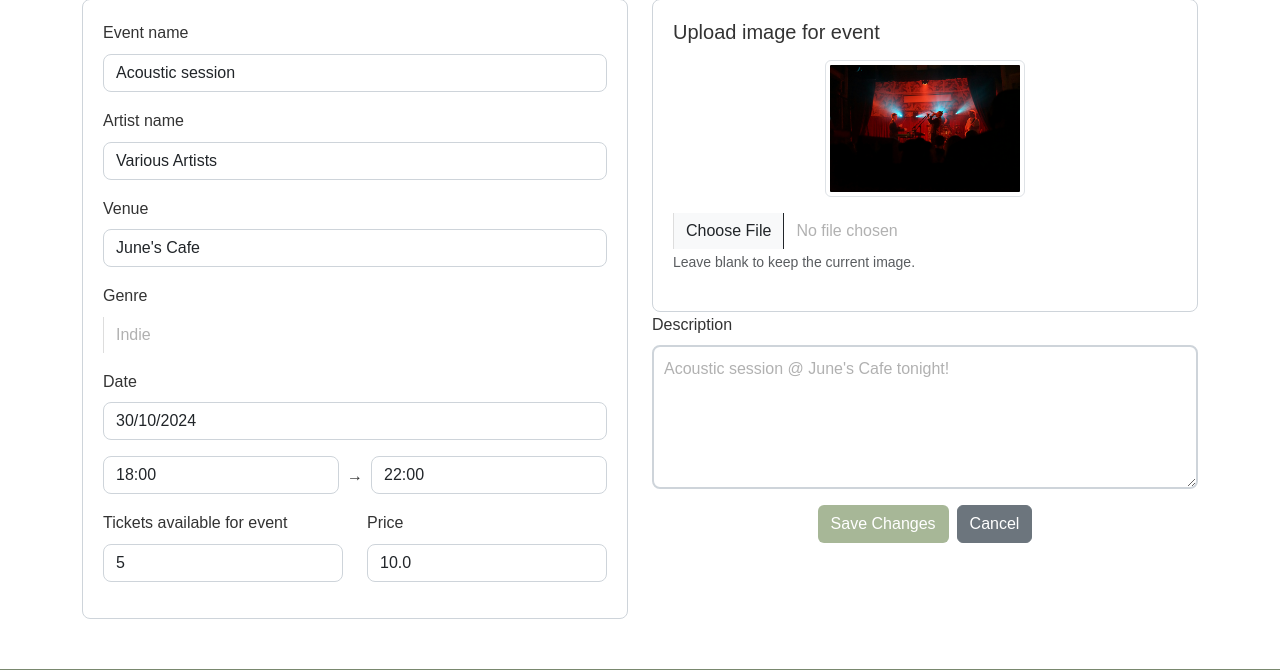
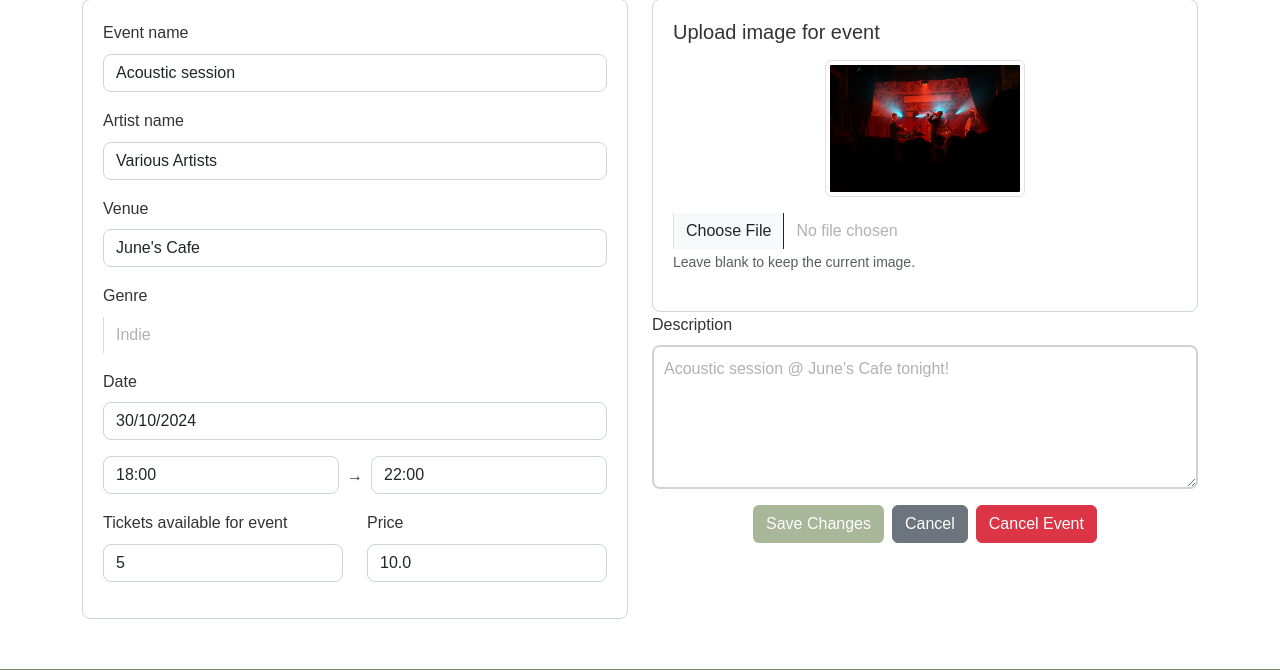
Before and after one commit to VictorKempf/IAB207_Assignment3, a Flask app: page /edit_event/9 in a window 1280 px wide. Shown: the part 303-973 px from the top of the page. Run offline with Flask 3, Linux system fonts and the light colour scheme; a user stored in the database is signed in; some libraries are stand-ins or nearby versions; some web fonts are replaced.

Commit message:
Added a cancel event button on the edit event page. Fixed error message when incorrect login. Added status display on event history for created events.

```diff
--- a/GreenGroove/website/auth.py
+++ b/GreenGroove/website/auth.py
@@ -31,7 +31,7 @@ def login():
                 return redirect(url_for('main.index'))
             return redirect(nextp)
         else:
-            flash(error)
+            flash(error, 'danger')
     return render_template('user.html', form=login_form, heading='Login')
 
 @auth_bp.route('/register', methods=['GET', 'POST'])
--- a/GreenGroove/website/templates/EditEvent.html
+++ b/GreenGroove/website/templates/EditEvent.html
@@ -104,6 +104,12 @@
                             <div class="col-md-12 d-flex justify-content-center">
                                 <button type="submit" class="btn save-btn" style="width: auto;">Save Changes</button>
                                 <a href="{{ url_for('main.BookingHistory') }}" class="btn btn-secondary ms-2">Cancel</a>
+
+                                <!-- New Cancel Event Button -->
+                                <button type="submit" name="cancel_event" class="btn btn-danger ms-2" onclick="return confirm('Are you sure you want to cancel this event?');">
+                                    Cancel Event
+                                </button>
+
                             </div>
                         </div>
                     </div>
--- a/GreenGroove/website/views.py
+++ b/GreenGroove/website/views.py
@@ -327,95 +327,117 @@ def edit_event(event_id):
         flash('You do not have permission to edit this event.', 'danger')
         return redirect(url_for('main.BookingHistory'))
 
+    # Prevent editing of cancelled events
+    if event.status == Event.CANCELLED:
+        flash('You cannot edit a cancelled event.', 'warning')
+        return redirect(url_for('main.BookingHistory'))
+
     if request.method == 'POST':
-        # Get form data from the request
-        event_name = request.form.get('eventName').strip()
-        artist_name = request.form.get('artistName').strip()
-        venue = request.form.get('venue').strip()
-        description = request.form.get('description').strip()
-        date_str = request.form.get('date').strip()  # Get date as string from form
-        start_time_str = request.form.get('startTime').strip()
-        end_time_str = request.form.get('endTime').strip()
-        price_str = request.form.get('price').strip()
-        ticket_amount_str = request.form.get('tickets').strip()
-        genre = request.form.get('genre').strip()  # Get genre from the form
+        # Check which button was pressed
+        if 'cancel_event' in request.form:
+            # Handle Event Cancellation
+            # Update the event status to 'Cancelled'
+            event.status = Event.CANCELLED
 
-        # Validate required fields
-        if not all([event_name, artist_name, venue, description, date_str, start_time_str, end_time_str, price_str, ticket_amount_str, genre]):
-            flash('All fields are required.', 'danger')
-            return redirect(url_for('main.edit_event', event_id=event_id))
+            # Commit the change to the database
+            try:
+                db.session.commit()
+                flash('Event has been cancelled successfully.', 'success')
+            except Exception as e:
+                db.session.rollback()
+                flash('An error occurred while cancelling the event. Please try again.', 'danger')
+                current_app.logger.error(f"Error cancelling event {event_id}: {e}")
 
-        # Convert date and time to Python objects (using DD/MM/YYYY format for the date)
-        try:
-            event_date = datetime.strptime(date_str, '%d/%m/%Y').date()
-            start_time = datetime.strptime(start_time_str, '%H:%M').time()
-            end_time = datetime.strptime(end_time_str, '%H:%M').time()
-        except ValueError:
-            flash('Invalid date or time format. Please use DD/MM/YYYY for date and HH:MM for time.', 'danger')
-            return redirect(url_for('main.edit_event', event_id=event_id))
+            # Redirect to the booking history page
+            return redirect(url_for('main.BookingHistory'))
 
-        # Validate and convert price and ticket_amount
-        try:
-            price = float(price_str)
-            ticket_amount = int(ticket_amount_str)
-            if price < 0:
-                raise ValueError("Price cannot be negative.")
-            if ticket_amount < 1:
-                raise ValueError("Ticket amount must be at least 1.")
-        except ValueError as ve:
-            flash(f'Invalid input for price or ticket amount: {ve}', 'danger')
-            return redirect(url_for('main.edit_event', event_id=event_id))
+        elif 'save_changes' in request.form:
+            # Handle Saving Changes
+            # Get form data from the request
+            event_name = request.form.get('eventName').strip()
+            artist_name = request.form.get('artistName').strip()
+            venue = request.form.get('venue').strip()
+            description = request.form.get('description').strip()
+            date_str = request.form.get('date').strip()  # Get date as string from form
+            start_time_str = request.form.get('startTime').strip()
+            end_time_str = request.form.get('endTime').strip()
+            price_str = request.form.get('price').strip()
+            ticket_amount_str = request.form.get('tickets').strip()
+            genre = request.form.get('genre').strip()  # Get genre from the form
 
-        # Find the artist by name
-        artist = Artist.query.filter_by(name=artist_name).first()
-        if not artist:
-            flash(f"Artist '{artist_name}' not found.", 'danger')
-            return redirect(url_for('main.edit_event', event_id=event_id))
-
-        # Handle image upload
-        image = request.files.get('image')
-        if image and image.filename != '':
-            filename = secure_filename(image.filename)
-
-            # Get the absolute path for the uploads folder
-            upload_folder = os.path.join(current_app.root_path, 'static', 'uploads')
-            if not os.path.exists(upload_folder):
-                os.makedirs(upload_folder)
-
-            image_path = os.path.join(upload_folder, filename)
-            try:
-                image.save(image_path)
-                event.image_path = f'uploads/{filename}'
-            except Exception as e:
-                flash('Failed to upload image. Please try again.', 'danger')
-                current_app.logger.error(f"Image upload error: {e}")
+            # Validate required fields
+            if not all([event_name, artist_name, venue, description, date_str, start_time_str, end_time_str, price_str, ticket_amount_str, genre]):
+                flash('All fields are required.', 'danger')
                 return redirect(url_for('main.edit_event', event_id=event_id))
 
-        # Update event details
-        event.event_name = event_name
-        event.artist_id = artist.id
-        event.venue = venue
-        event.description = description
-        event.date = event_date
-        event.start_time = start_time
-        event.end_time = end_time
-        event.price = price
-        event.ticket_amount = ticket_amount
-        event.genre = genre
+            # Convert date and time to Python objects (using DD/MM/YYYY format for the date)
+            try:
+                event_date = datetime.strptime(date_str, '%d/%m/%Y').date()
+                start_time = datetime.strptime(start_time_str, '%H:%M').time()
+                end_time = datetime.strptime(end_time_str, '%H:%M').time()
+            except ValueError:
+                flash('Invalid date or time format. Please use DD/MM/YYYY for date and HH:MM for time.', 'danger')
+                return redirect(url_for('main.edit_event', event_id=event_id))
 
-        # Update event status based on new date and ticket amount
-        event.update_status()
+            # Validate and convert price and ticket_amount
+            try:
+                price = float(price_str)
+                ticket_amount = int(ticket_amount_str)
+                if price < 0:
+                    raise ValueError("Price cannot be negative.")
+                if ticket_amount < 1:
+                    raise ValueError("Ticket amount must be at least 1.")
+            except ValueError as ve:
+                flash(f'Invalid input for price or ticket amount: {ve}', 'danger')
+                return redirect(url_for('main.edit_event', event_id=event_id))
 
-        # Commit changes to the database
-        try:
-            db.session.commit()
-            flash('Event updated successfully!', 'success')
-            return redirect(url_for('main.BookingHistory'))
-        except Exception as e:
-            db.session.rollback()
-            flash('An error occurred while updating the event. Please try again.', 'danger')
-            current_app.logger.error(f"Error updating event: {e}")
-            return redirect(url_for('main.edit_event', event_id=event_id))
+            # Find the artist by name
+            artist = Artist.query.filter_by(name=artist_name).first()
+            if not artist:
+                flash(f"Artist '{artist_name}' not found.", 'danger')
+                return redirect(url_for('main.edit_event', event_id=event_id))
+
+            # Handle image upload
+            image = request.files.get('image')
+            if image and image.filename != '':
+                filename = secure_filename(image.filename)
+                upload_folder = os.path.join(current_app.root_path, 'static', 'uploads')
+                if not os.path.exists(upload_folder):
+                    os.makedirs(upload_folder)
+                image_path = os.path.join(upload_folder, filename)
+                try:
+                    image.save(image_path)
+                    event.image_path = f'uploads/{filename}'
+                except Exception as e:
+                    flash('Failed to upload image. Please try again.', 'danger')
+                    current_app.logger.error(f"Image upload error: {e}")
+                    return redirect(url_for('main.edit_event', event_id=event_id))
+
+            # Update event details
+            event.event_name = event_name
+            event.artist_id = artist.id
+            event.venue = venue
+            event.description = description
+            event.date = event_date
+            event.start_time = start_time
+            event.end_time = end_time
+            event.price = price
+            event.ticket_amount = ticket_amount
+            event.genre = genre
+
+            # Update event status based on new date and ticket amount
+            event.update_status()
+
+            # Commit changes to the database
+            try:
+                db.session.commit()
+                flash('Event updated successfully!', 'success')
+                return redirect(url_for('main.BookingHistory'))
+            except Exception as e:
+                db.session.rollback()
+                flash('An error occurred while updating the event. Please try again.', 'danger')
+                current_app.logger.error(f"Error updating event {event_id}: {e}")
+                return redirect(url_for('main.edit_event', event_id=event_id))
 
     # For GET request, render the edit form with current event data
     return render_template('EditEvent.html', event=event)
```
Also changed, not shown: GreenGroove/website/templates/BookingHistory.html (+10 -1 lines), GreenGroove/instance/sitedata.sqlite.
